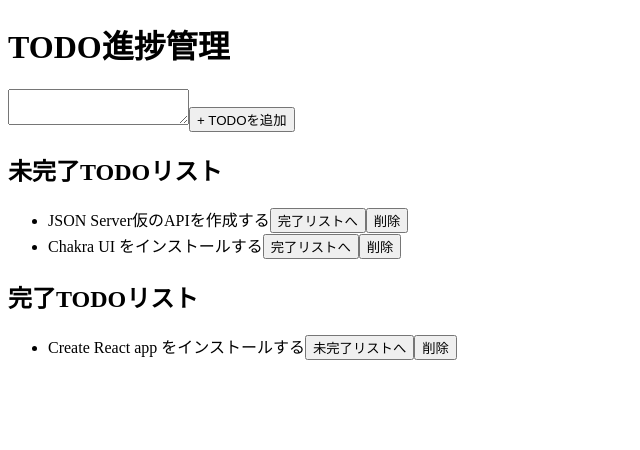
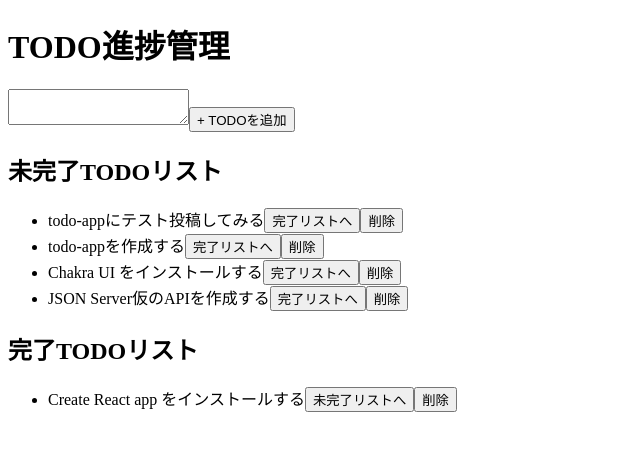
Before and after one commit to kazuki-takane/test-react-hooks, a React (Create React App) app: page / in a window 1280 px wide. Shown: the top 450 px of the page, without its empty margins (0-640 px from the left). Built offline with nearby package versions, Linux system fonts and the light colour scheme; data requests are answered from the project's data file.

Commit message:
add custom hooks

```diff
--- a/db.json
+++ b/db.json
@@ -14,6 +14,16 @@
       "id": 3,
       "content": "Chakra UI をインストールする",
       "done": false
+    },
+    {
+      "content": "todo-appを作成する",
+      "id": "01H1JEQ737R2B3QV146B7YPEYN",
+      "done": false
+    },
+    {
+      "content": "todo-appにテスト投稿してみる",
+      "id": "01H1JEQP3JP19BJXZ5RV9M7SHV",
+      "done": false
     }
   ]
 }
--- a/src/api/todo.js
+++ b/src/api/todos.js
@@ -13,7 +13,7 @@
 };
 
 export const deleteTodoData = async (id) => {
-    const id = await axios.delete(`${todoDataUrl}/${id}`);
+    await axios.delete(`${todoDataUrl}/${id}`);
     return id;
 };
 
--- a/src/components/App.js
+++ b/src/components/App.js
@@ -1,7 +1,5 @@
-import axios from "axios";
-import { useEffect, useState } from "react";
-
-const todoDataUrl = "http://localhost:3100/todos";
+import { useRef } from "react";
+import { useTodo } from "../hooks/useTodo";
 
 //todoTitleコンポーネント
 const TodoTitle = ({ title, as }) => {
@@ -36,17 +34,9 @@
 };
 
 function App() {
-  const [todoList, setTodoList] = useState([]);
+  const { todoList, addTodoListItem } = useTodo();
 
-  useEffect(() => {
-    const fetchData = async () => {
-      const response = await axios.get(todoDataUrl);
-
-      setTodoList(response.data);
-    };
-
-    fetchData();
-  }, []);
+  const inputEl = useRef(null);
 
   const inCompletedList = todoList.filter((todo) => {
     return !todo.done;
@@ -56,12 +46,20 @@
     return todo.done;
   });
 
+  const handleAddTodoListItem = () => {
+
+    if (inputEl.current.value === "") return;
+
+    addTodoListItem(inputEl.current.value);
+    inputEl.current.value = "";
+  };
+
   return (
     <>
       <TodoTitle title="TODO進捗管理" as="h1" />
-      <textarea />
+      <textarea ref={inputEl} />
 
-      <button>+ TODOを追加</button>
+      <button onClick={handleAddTodoListItem}>+ TODOを追加</button>
       <TodoTitle title="未完了TODOリスト" as="h2" />
       <TodoList todoList={inCompletedList} />
       <TodoTitle title="完了TODOリスト" as="h2" />
--- /dev/null
+++ b/src/hooks/useTodo.js
@@ -0,0 +1,56 @@
+import { useEffect, useState } from "react";
+import { ulid } from "ulid";
+
+import * as todoData from "../api/todos";
+
+export const useTodo = () => {
+    const [todoList, setTodoList] = useState([]);
+
+    useEffect(() => {
+        todoData.getAllTodoData().then((todo) => {
+            setTodoList([...todo].reverse());
+        });
+    }, []);
+
+    const toggleTodoListItemStatus = (id, done) => {
+        const todoItem = todoList.find((item) => item.id === id);
+
+        const newTodoItem = { ...todoItem, done: !done };
+
+        todoData.updateTodoData(id, newTodoItem).then((updatedTodo) => {
+            const newTodoList = todoList.map((item) =>
+                item.id !== updatedTodo.id ? item : updatedTodo
+            );
+            setTodoList(newTodoList);
+        });
+    };
+
+    const addTodoListItem = (todoContent) => {
+        const newTodoItem = {
+            content: todoContent,
+            id: ulid(),
+            done: false
+        };
+
+        return todoData.addTodoData(newTodoItem).then((addTodo) => {
+            setTodoList([addTodo, ...todoList]);
+        });
+    };
+
+    const deleteTodoListItem = (id) => {
+        todoData.deleteTodoData(id).then((deleteListItemId) => {
+            const newTodoList = todoList.filter(
+                (item) => item.id !== deleteListItemId
+            );
+
+            setTodoList(newTodoList);
+        });
+    };
+
+    return {
+        todoList,
+        toggleTodoListItemStatus,
+        addTodoListItem,
+        deleteTodoListItem
+    };
+};
```
Lines whose indentation alone changed are shown as unchanged.
